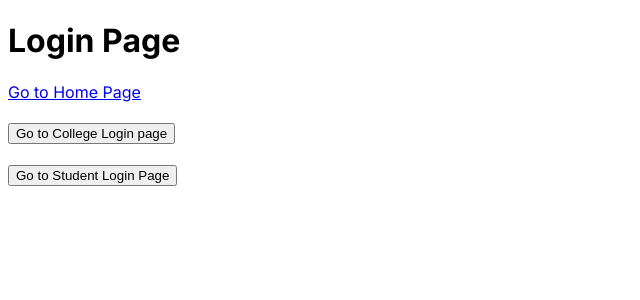
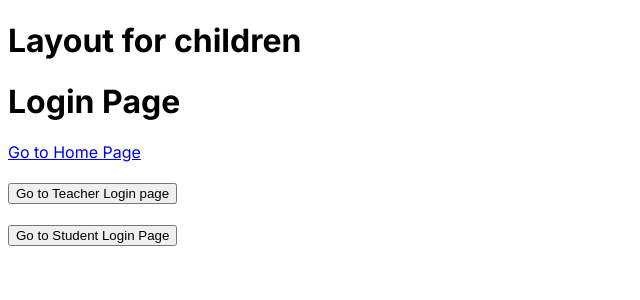
Before and after one commit to shahbaz-ramzan/Next-Js-V13, a Next.js app: page /login in a window 1280 px wide. Shown: the top 300 px of the page, without its empty margins (0-640 px from the left). Built offline with nearby package versions, Linux system fonts and the light colour scheme.

Commit message:
latest code

```diff
--- a/src/app/about/aboutcollege/page.js
+++ b/src/app/about/aboutcollege/page.js
@@ -9,8 +9,9 @@ export default function AboutCollege() {
         <br></br>
         <br></br>
         <Link href="/about">Go to About Page</Link>
-
-
+        <br></br>
+        <br></br>
+        <Link href="/about/aboutcollege/collegehistory">Go to the College History Page</Link>
     </main>
   )
 }
--- /dev/null
+++ b/src/app/login/layout.js
@@ -0,0 +1,9 @@
+
+export default function Layout({children}) {
+  return (
+    <div>
+        <h1>Layout for children</h1>
+      {children}
+    </div>
+  )
+}
--- a/src/app/login/page.js
+++ b/src/app/login/page.js
@@ -2,7 +2,7 @@
 import { useRouter } from "next/navigation"
 import Link from "next/link"
 
-const login=()=>{
+const Login=()=>{
 
     const router=useRouter()
     return(
@@ -11,7 +11,7 @@ const login=()=>{
             <Link href="/" >Go to Home Page</Link>
             <br></br>
             <br></br>
-            <button onClick={()=>router.push("/login/collegelogin")}>Go to College Login page</button>
+            <button onClick={()=>router.push("/login/teacherlogin")}>Go to Teacher Login page</button>
             <br></br>
             <br></br>
             <button onClick={()=>router.push("/login/studentlogin")}>Go to Student Login Page</button>
@@ -20,4 +20,4 @@ const login=()=>{
     )
 }
 
-export default login
+export default Login
--- a/src/app/login/collegelogin/page.js
+++ b/src/app/login/teacherlogin/page.js
@@ -1,10 +1,10 @@
 "use client"
 import { useRouter } from "next/navigation"
-export default function CollegeLogin() {
+export default function TeacherLogin() {
   const router=useRouter()
   return (
     <main>
-      <h1>College Login</h1>
+      <h1>Teacher Login</h1>
       <br></br>
       <button onClick={()=>router.push("/login")}>Go to  Login Page</button>
       <br></br>
```
Also changed, not shown: src/app/about/aboutcollege/collegehistory/page.js (added, +22 -0 lines).
